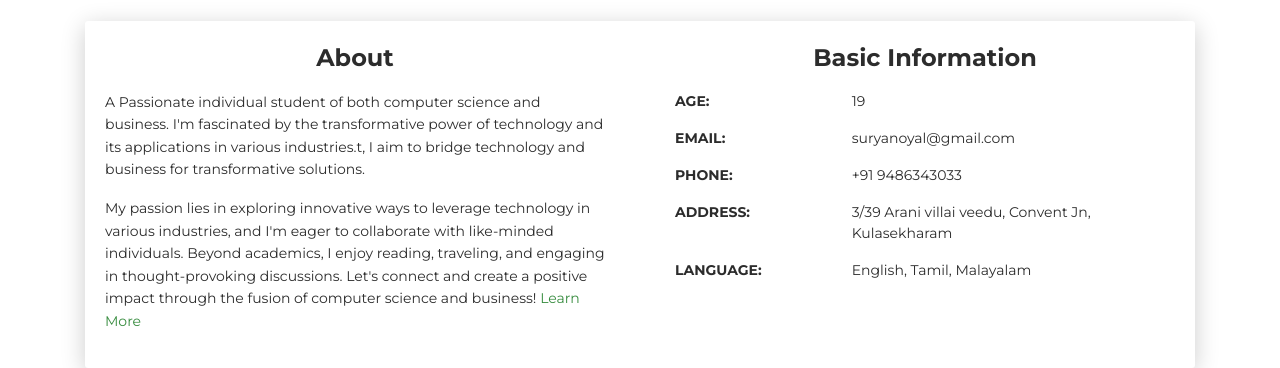
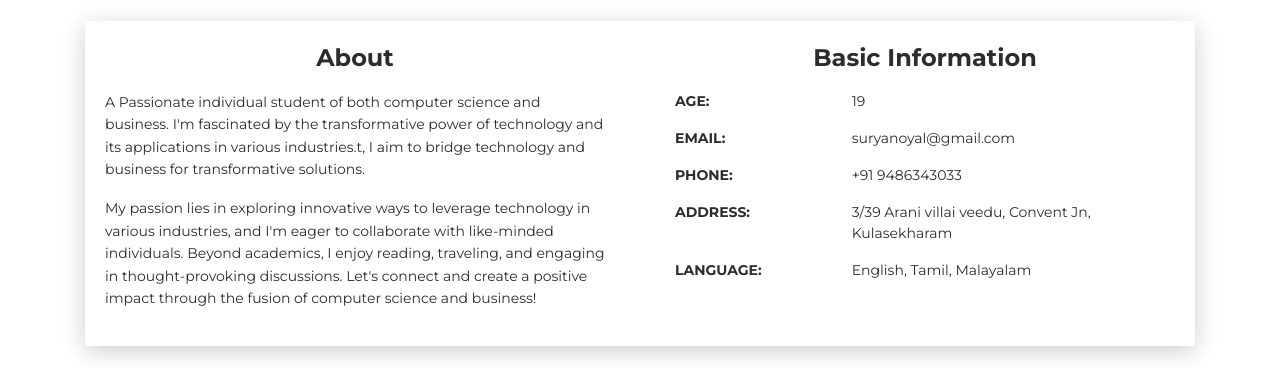
Before and after one commit to suryanoyal/suryanoyal.github.io, a plain HTML site: page index.html in a window 1280 px wide. Shown: the part 599-967 px from the top of the page. Drawn offline with Linux system fonts and the light colour scheme.

Commit message:
Update index.html

```diff
--- a/index.html
+++ b/index.html
@@ -70,7 +70,7 @@
           <div class="card-body">
             <div class="h4 mt-0 title">About</div>
             <p>A Passionate individual student of both computer science and business. I'm fascinated by the transformative power of technology and its applications in various industries.t, I aim to bridge technology and business for transformative solutions.</p>
-            <p>My passion lies in exploring innovative ways to leverage technology in various industries, and I'm eager to collaborate with like-minded individuals. Beyond academics, I enjoy reading, traveling, and engaging in thought-provoking discussions. Let's connect and create a positive impact through the fusion of computer science and business! <a href="https://templateflip.com/templates/creative-cv/" target="_blank">Learn More</a></p>
+            <p>My passion lies in exploring innovative ways to leverage technology in various industries, and I'm eager to collaborate with like-minded individuals. Beyond academics, I enjoy reading, traveling, and engaging in thought-provoking discussions. Let's connect and create a positive impact through the fusion of computer science and business!</p>
           </div>
         </div>
         <div class="col-lg-6 col-md-12">
```
